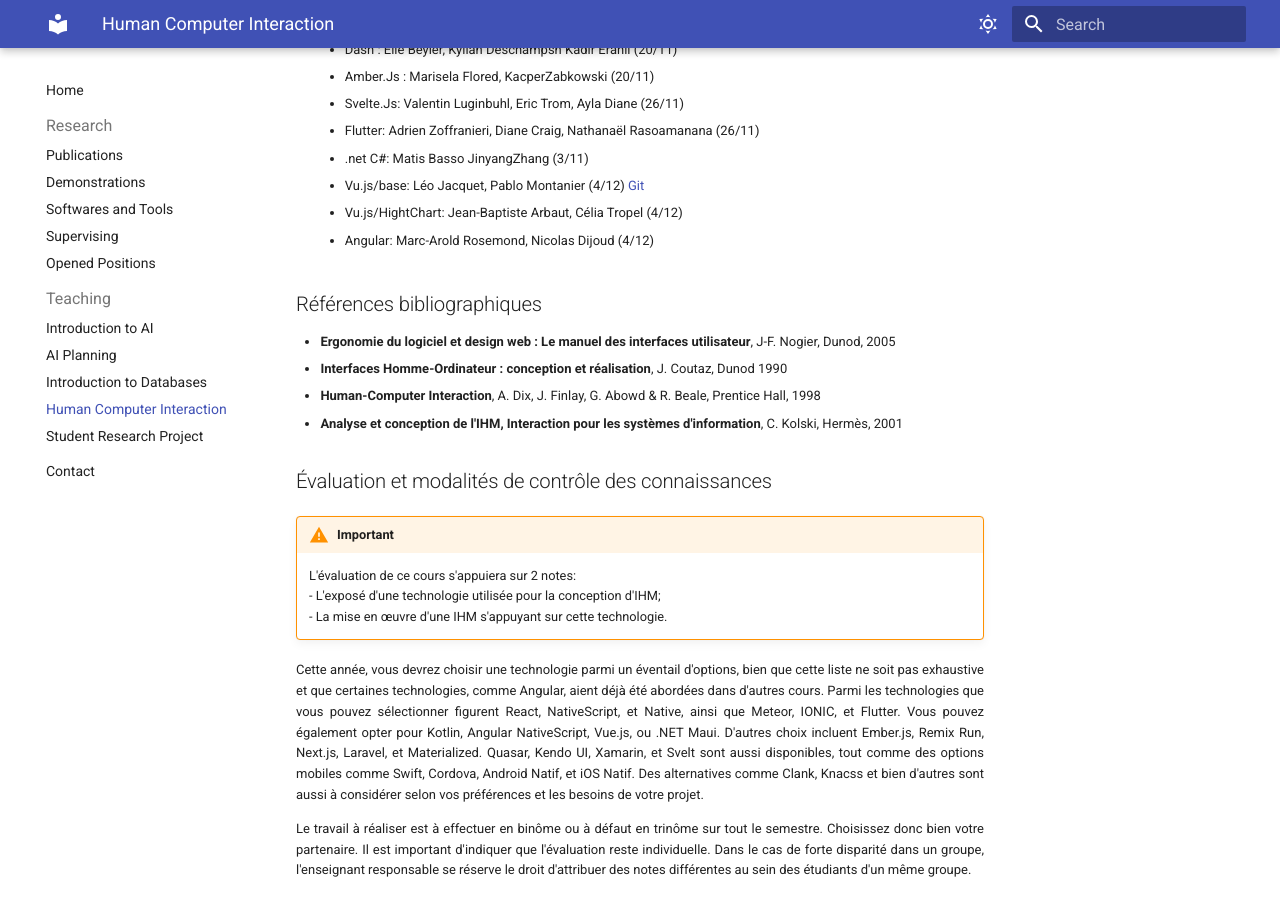
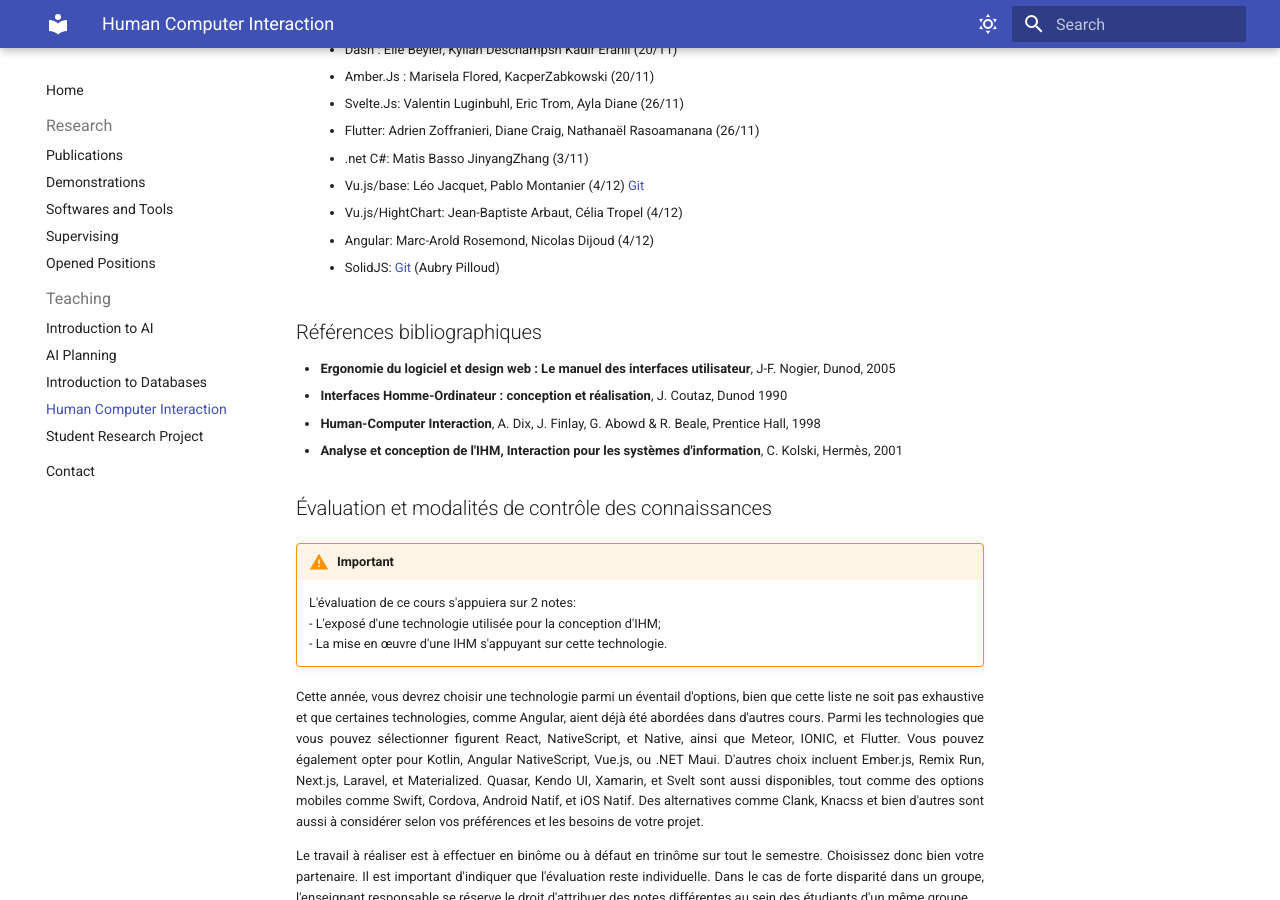
Before and after one commit to pellierd/homepage, an MkDocs documentation site: the page built from docs/teaching/hci.md, in a window 1280 px wide and 900 px high, scrolled down 943 px. Built offline with MkDocs 1.6.1 and Material for MkDocs 9.7.7, drawn with Linux system fonts in a browser that asks for light colours.

Commit message:
Ajout projet

```diff
--- a/docs/teaching/hci.md
+++ b/docs/teaching/hci.md
@@ -36,6 +36,7 @@ Après un rappel des principes ergonomiques, ce cours s’intéresse essentielle
     - Vu.js/base: Léo Jacquet, Pablo Montanier (4/12) [Git](https://github.com/leo-jcq/projet-ihm)
     - Vu.js/HightChart: Jean-Baptiste Arbaut, Célia Tropel (4/12)
     - Angular: Marc-Arold Rosemond, Nicolas Dijoud (4/12)
+    - SolidJS: [Git](https://github.com/Aubry-PILLOUD/Projet-IHM-Aubry-PILLOUD) (Aubry Pilloud)
 
 ## Références bibliographiques
 
```
